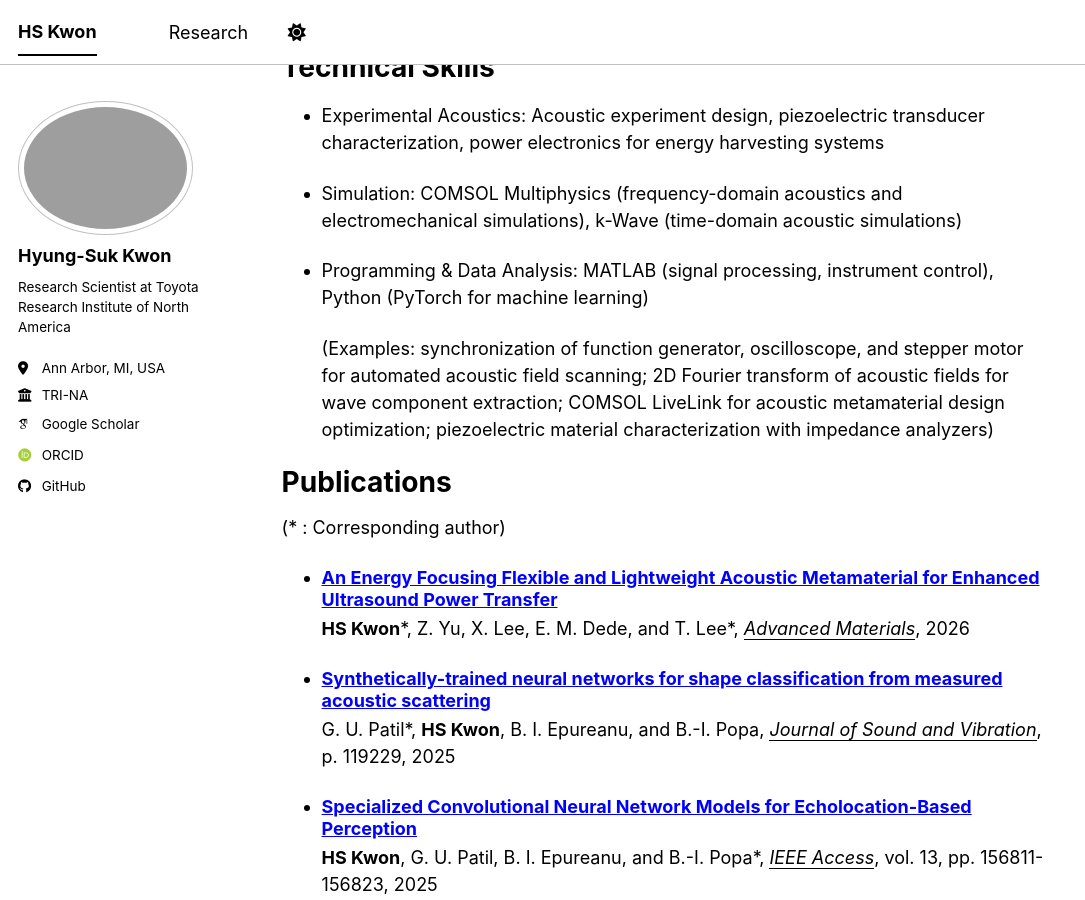
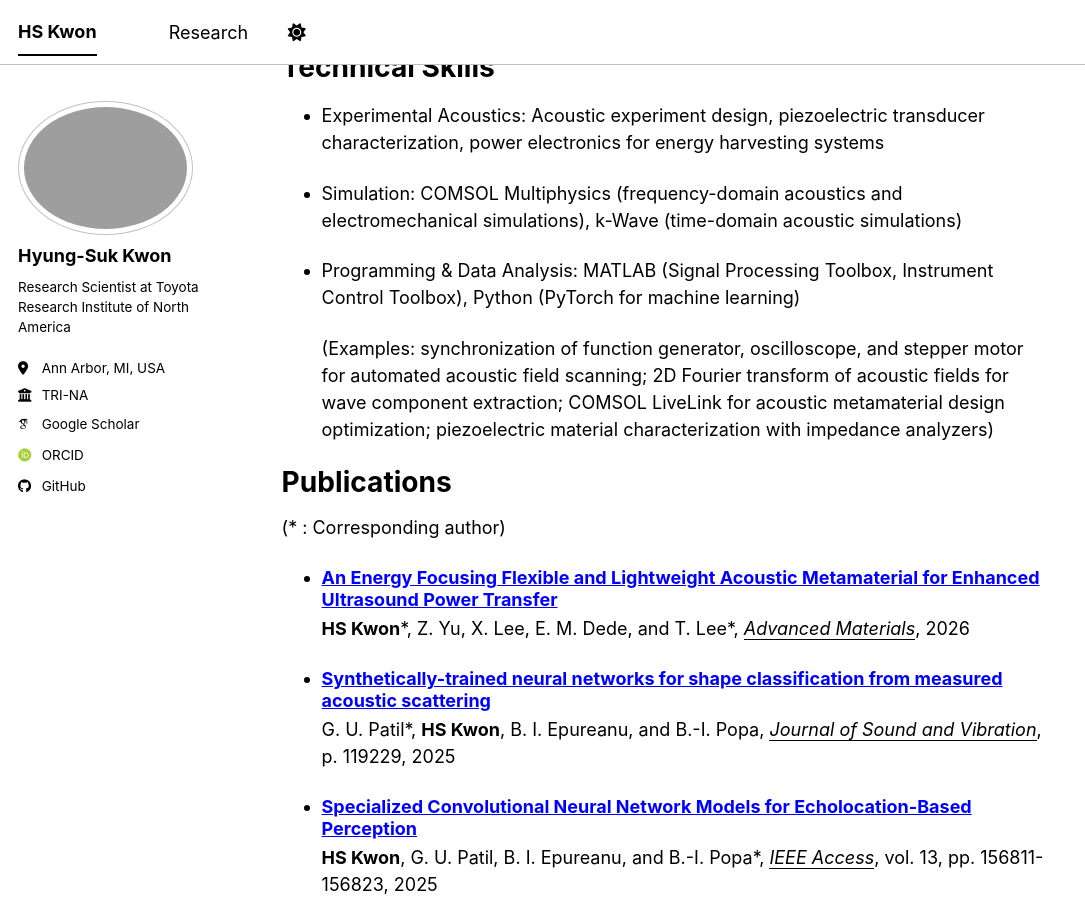
Before and after one commit to Kwon-HyungSuk/kwon-hyungsuk.github.io, a Jekyll site: the page built from _pages/about.md, in a window 1280 px wide and 900 px high, scrolled down 817 px. Shown: the whole window, without its empty margins (0-1085 px from the left). Built offline with Jekyll 4.4.1, drawn with Linux system fonts in a browser that asks for light colours; some web fonts are replaced; a script bundle is joined from its source files by our own code; library files that are not in the unit come from our copies.

Commit message:
Update about.md

```diff
--- a/_pages/about.md
+++ b/_pages/about.md
@@ -33,7 +33,7 @@ Technical Skills
 
 * Simulation: COMSOL Multiphysics (frequency-domain acoustics and electromechanical simulations), k-Wave (time-domain acoustic simulations)
 
-* Programming & Data Analysis: MATLAB (signal processing, instrument control), Python (PyTorch for machine learning)
+* Programming & Data Analysis: MATLAB (Signal Processing Toolbox, Instrument Control Toolbox), Python (PyTorch for machine learning)
 
   (Examples: synchronization of function generator, oscilloscope, and stepper motor for automated acoustic field scanning; 2D Fourier transform of acoustic fields for wave component extraction; COMSOL LiveLink for acoustic metamaterial design optimization; piezoelectric material characterization with impedance analyzers)
 
```
